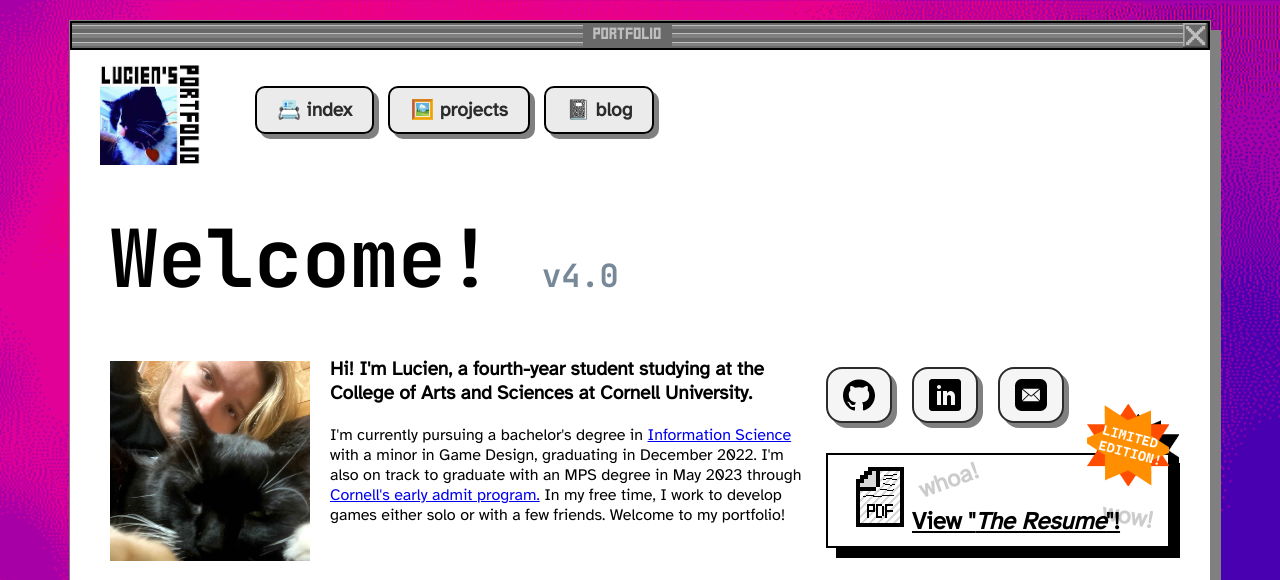
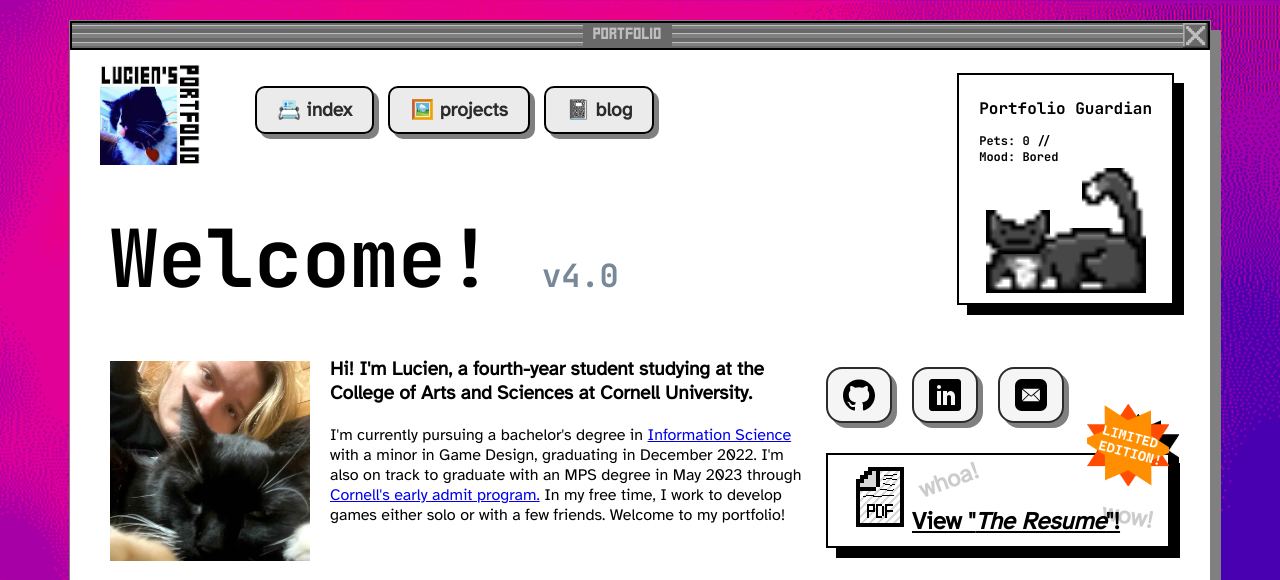
Before and after one commit to lucieneckert/new-portfolio, a PHP site: template pages/index.php in a window 1280 px wide. Shown: the top 580 px of the page. Run offline with PHP 8.4, Linux system fonts and the light colour scheme; the template is opened without the code that fills it, so the values that code supplies are empty.

Commit message:
added the stupidest little cat widget

```diff
--- /dev/null
+++ b/includes/cat-pet.php
@@ -0,0 +1,131 @@
+<style>
+  .pets-panel {
+    position: absolute;
+    right: 1rem;
+    top: 2rem;
+    font-family: 'JetBrains Mono', monospace;
+  }
+
+  #cat-pet {
+    width: 10rem;
+    height: 5rem;
+    padding-top: 2.25rem;
+    margin: 0rem auto;
+  }
+
+  #cat-pet * {
+    transition: 0.1s;
+  }
+
+  #cat-head {
+    position: absolute;
+    left: 0%;
+    bottom: 33%;
+    width: 4rem;
+  }
+
+  #cat-body {
+    position: absolute;
+    left: 0%;
+    bottom: 0%;
+    width: 10rem;
+    transform-origin: bottom center;
+  }
+
+  #cat-tail {
+    position: absolute;
+    right: 0%;
+    bottom: 25%;
+    width: 4rem;
+    transition: 1s;
+  }
+
+  #cat-body:hover {
+    transform: scale(1, 0.9);
+  }
+
+  #cat-head:hover {
+    transform: scale(1.1, 0.9) translate(0, 0.25rem);
+  }
+
+  #cat-tail:hover {
+    transform: scale(1, 1.1) rotate(45deg);
+  }
+
+  @media screen and (max-width: 55rem) {
+    .pets-panel {
+      display: none;
+    }
+  }
+</style>
+
+<div class='pets-panel box-card'>
+  <h2 style="font-size: 1rem;">Portfolio Guardian</h2>
+  <p style="font-size: 0.75rem;">Pets: <span id='pets'>0</span> // <br> Mood: <span id='mood'>Bored</span></p>
+  <div style="position: relative;" id="cat-pet">
+    <img src="/public/images/icons/cat-tail.png" alt="cat tail" id="cat-tail" />
+    <img src="/public/images/icons/cat-body.png" alt="cat body" id="cat-body" />
+    <img src="/public/images/icons/cat-head.png" alt="cat head" id="cat-head" />
+  </div>
+</div>
+
+<script>
+  let pets = 0;
+  const head = document.getElementById('cat-head');
+  const body = document.getElementById('cat-body');
+  const tail = document.getElementById('cat-tail');
+  const petSatisfied = {};
+  const initPets = () => {
+    resetPets();
+    [head, body, tail].forEach(elem => {
+      elem.onpointerover = () => {
+        petSatisfied[elem.id] = true;
+        checkPets();
+      }
+    })
+  }
+  const resetPets = () => {
+    [head, body, tail].forEach(elem => {
+      petSatisfied[elem.id] = false;
+    })
+  }
+  const checkPets = () => {
+    if (Object.entries(petSatisfied)
+      .map(([k, v]) => v)
+      .every(elem => elem)
+    ) {
+      pets += 1;
+      document.getElementById('pets').innerHTML = pets;
+      document.getElementById('mood').innerHTML = getMood(pets);
+      resetPets();
+    }
+  }
+  const getMood = (pets) => {
+    switch (true) {
+      case pets < 10:
+        return 'Bored'
+      case pets < 20:
+        return 'Interested'
+      case pets < 30:
+        return 'Awake'
+      case pets < 40:
+        return 'Activated'
+      case pets < 50:
+        return 'Engaged'
+      case pets < 60:
+        return 'Playful'
+      case pets < 70:
+        return 'Energetic'
+      case pets < 80:
+        return 'Ecstatic'
+      case pets < 90:
+        return 'Overjoyed'
+      case pets < 100:
+        return 'Blissful'
+      default:
+        return '🎉 Absolutely euphoric. Well done. Fantastic petting.'
+    }
+  }
+  initPets();
+  console.log(petSatisfied);
+</script>
--- a/pages/index.php
+++ b/pages/index.php
@@ -15,7 +15,9 @@
         <?php include('includes/navbar.php') ?>
     </header>
     <section class='main'>
-        <h1>Welcome! <span class='version-subtitle'>v4.0</span></h1>
+        <h1>Welcome! <span class='version-subtitle'>v4.0</span>
+        </h1>
+        <?php include('./includes/cat-pet.php') ?>
         <div class='sideways-flex'>
             <article class='index-desc'>
                 <div class='sideways-flex'>
```
